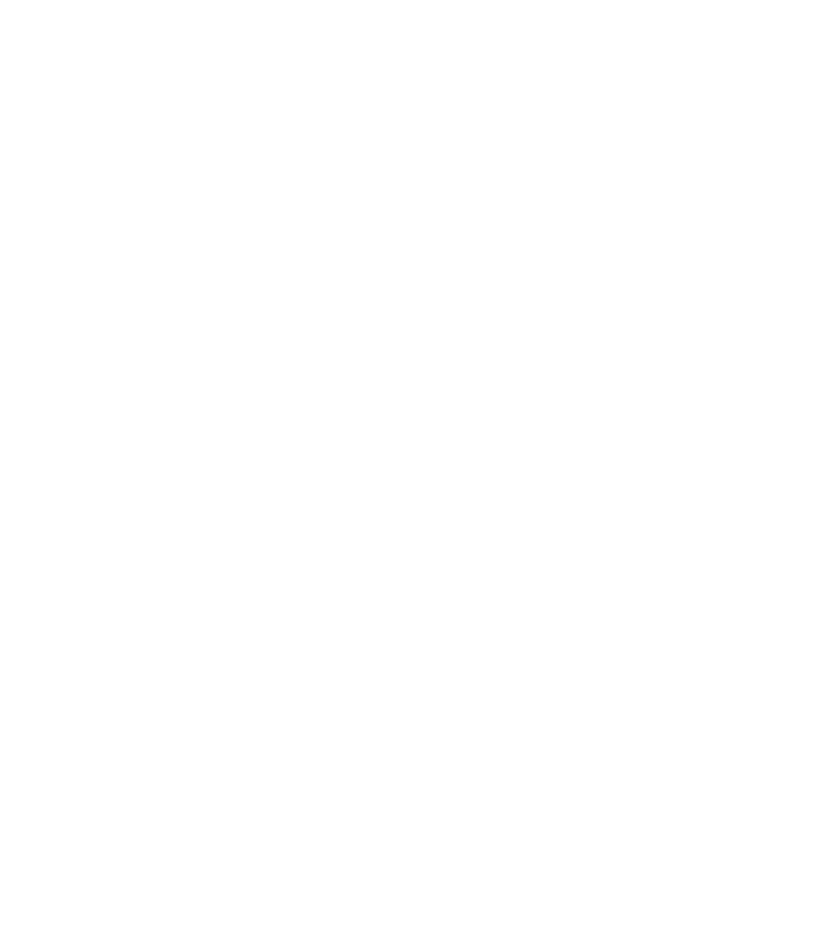
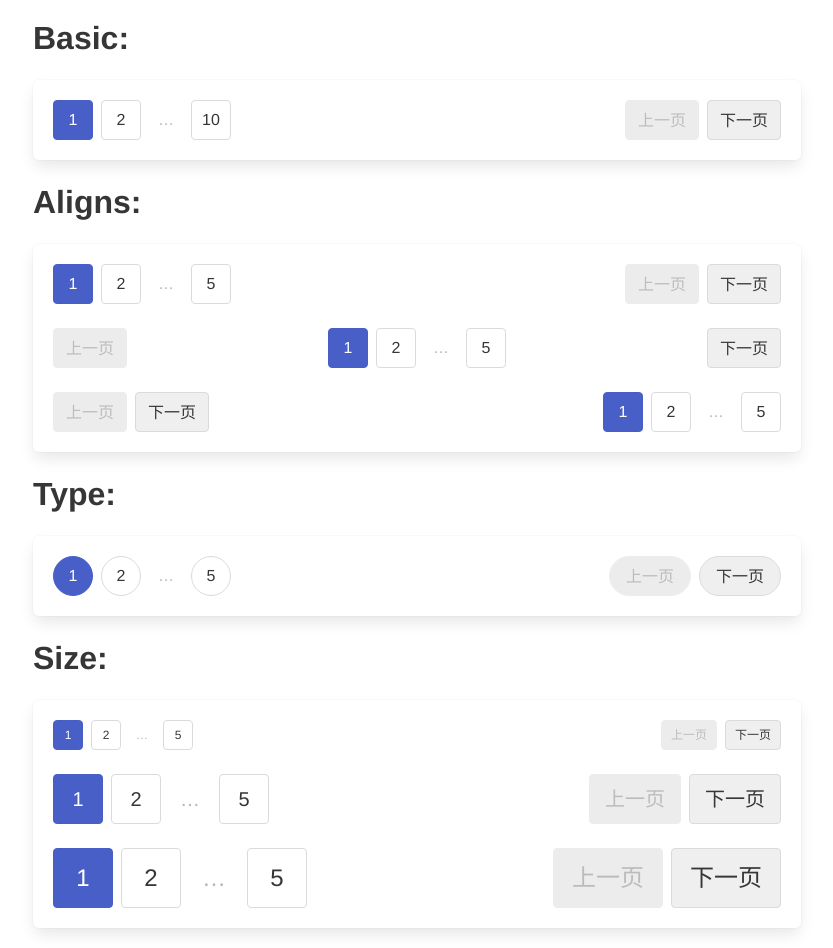
Before and after one commit to vue-bulma/bulma-ui, a Vue app: page /components/pagination in a window 1280 px wide. Shown: the whole page, without its empty margins (223-1056 px from the left). Before the commit the page ends 800 px from the top, so only its background shows below. Built offline with nearby package versions, Linux system fonts and the light colour scheme.

Commit message:
add components-Pagination

```diff
--- a/examples/components/components/Card.vue
+++ b/examples/components/components/Card.vue
@@ -1,7 +1,10 @@
 <template>
-<div>
+  <div class="container">
     <vb-box>
-    <span id="basic" class="title">
+      <span
+        id="basic"
+        class="title"
+      >
         Basic:
       </span>
       <vb-card
@@ -16,7 +19,10 @@
       </vb-card>
     </vb-box>
     <vb-box>
-    <span id="header" class="title">
+      <span
+        id="header"
+        class="title"
+      >
         Header:
       </span>
       <vb-card
@@ -31,7 +37,10 @@
       </vb-card>
     </vb-box>
     <vb-box>
-    <span id="footer" class="title">
+      <span
+        id="footer"
+        class="title"
+      >
         Footer:
       </span>
       <vb-card
--- /dev/null
+++ b/examples/components/components/Pagination.vue
@@ -0,0 +1,52 @@
+<template>
+  <div>
+    <vb-title
+      id="Basic"
+      type="title"
+    >Basic:</vb-title>
+    <vb-box>
+      <vb-pagination :pageCount=10 @topage=topage></vb-pagination>
+    </vb-box>
+
+    <vb-title
+      id="Aligns"
+      type="title"
+    >Aligns:</vb-title>
+    <vb-box>
+      <vb-pagination :pageCount=5 @topage=topage></vb-pagination>
+      <vb-pagination :pageCount=5 align="centered" @topage=topage></vb-pagination>
+      <vb-pagination :pageCount=5 align="right" @topage=topage></vb-pagination>
+    </vb-box>
+
+     <vb-title
+      id="Type"
+      type="title"
+    >Type:</vb-title>
+    <vb-box>
+      <vb-pagination :pageCount=5 @topage=topage rounded></vb-pagination>
+    </vb-box>
+
+    <vb-title
+      id="Size"
+      type="title"
+    >Size:</vb-title>
+    <vb-box>
+      <vb-pagination :pageCount=5 @topage=topage size="small"></vb-pagination>
+      <vb-pagination :pageCount=5 @topage=topage size="medium"></vb-pagination>
+      <vb-pagination :pageCount=5 @topage=topage size="large"></vb-pagination>
+    </vb-box>
+  </div>
+</template>
+
+<script>
+export default {
+  name: 'PaginationExamples',
+  methods: {
+    topage(currentPage) {
+      console.log(`当前页为：${currentPage}`)
+    }
+  }
+}
+</script>
+<style>
+</style>
--- a/examples/components/elements/Button.vue
+++ b/examples/components/elements/Button.vue
@@ -187,7 +187,7 @@
         </vb-button>
         <vb-button>
           <vb-icon name="fa fa-home"></vb-icon>
-          <vb-title>home</vb-title>
+          <vb-title size="6">home</vb-title>
         </vb-button>
       </vb-buttons-List>
     </vb-box>
@@ -210,15 +210,15 @@
       <vb-button-addons>
         <vb-button>
           <vb-icon name="fa fa-align-left"></vb-icon>
-          <vb-title>left</vb-title>
+          <vb-title size="6">left</vb-title>
         </vb-button>
         <vb-button>
           <vb-icon name="fa fa-align-center"></vb-icon>
-          <vb-title>center</vb-title>
+          <vb-title size="6">center</vb-title>
         </vb-button>
         <vb-button>
           <vb-icon name="fa fa-align-right"></vb-icon>
-          <vb-title>right</vb-title>
+          <vb-title size="6">right</vb-title>
         </vb-button>
       </vb-button-addons>
     </vb-box>
@@ -296,7 +296,7 @@
 
     <vb-box>
       <vb-button @click="handleClick">Click event</vb-button>
-      <vb-title>{{title}}</vb-title>
+      <vb-title size="6">{{title}}</vb-title>
     </vb-box>
   </div>
 </template>
@@ -310,7 +310,7 @@
     }
   },
   methods: {
-    handleClick() {
+    handleClick(e) {
       this.title = !this.title
     }
   }
--- a/examples/router.js
+++ b/examples/router.js
@@ -155,6 +155,11 @@
       path: '/components/message',
       name: 'Message',
       component: () => import('./components/components/Message')
+    },
+    {
+      path: '/components/pagination',
+      name: 'Pagination',
+      component: () => import('./components/components/Pagination')
     }
   ]
 })
--- /dev/null
+++ b/src/components/components/Pagination.vue
@@ -0,0 +1,172 @@
+<template>
+  <nav
+    :class="classes"
+    role="navigation"
+    aria-label="pagination"
+  >
+    <button
+      class="pagination-previous"
+      @click.stop.prevent="prePage"
+      :disabled="this.currentPage === 1"
+    >上一页</button>
+    <button
+      class="pagination-next"
+      @click.stop.prevent="nextPage"
+      :disabled="this.pageCount === this.currentPage || this.pageCount ===0"
+    >下一页</button>
+    <ul class="pagination-list">
+      <li>
+        <a
+          v-if="pageCount !== 1"
+          class="pagination-link"
+          :class="{'is-current':currentPage===(1||0)}"
+          aria-label="Goto page 1"
+          @click.stop.prevent="goPage(1)"
+        >1</a>
+      </li>
+      <li>
+        <span
+          v-if="pages.preClipped"
+          class="pagination-ellipsis"
+          @click.stop.prevent="pagerCountOffset('left')"
+        >&hellip;</span>
+      </li>
+
+      <li>
+        <a
+          v-for="(page,index) in pages.ret"
+          :key="index"
+          class="pagination-link"
+          :class="{'is-current':currentPage===page}"
+          :aria-label="'Goto page'+ index"
+          @click.stop.prevent="goPage(page)"
+        >{{page}}</a>
+      </li>
+      <li>
+        <span
+          v-if="pages.nextClipped"
+          class="pagination-ellipsis"
+          @click.stop.prevent="pagerCountOffset('right')"
+        >&hellip;</span>
+      </li>
+      <li>
+        <a
+          v-if="pageCount!=0"
+          class="pagination-link"
+          :class="{'is-current':currentPage===pageCount}"
+          aria-label="Goto page 86"
+          @click.stop.prevent="goPage(pageCount)"
+        >{{pageCount}}</a>
+      </li>
+    </ul>
+  </nav>
+</template>
+
+<script>
+const ALIGNS = ['centered', 'right']
+const SIZE = ['small', 'medium', 'large']
+export default {
+  name: 'VbPagination',
+  props: {
+    pageCount: {
+      type: Number,
+      default: 1
+    },
+    align: {
+      type: String
+    },
+    size: {
+      type: String
+    },
+    rounded: Boolean
+  },
+  data() {
+    return {
+      // 当前页
+      currentPage: 1
+    }
+  },
+  computed: {
+    classes() {
+      const { align, rounded, size } = this
+      const obj = {
+        pagination: true,
+        [`is-${align}`]: !!align,
+        [`is-${size}`]: !!size,
+        'is-rounded': rounded
+      }
+      return obj
+    },
+
+    disabled() {
+      if (this.pageCount <= 1) {
+        return true
+      } else {
+        return false
+      }
+    },
+    // 使用计算属性来得到每次应该显示的页码
+    pages() {
+      let getPages = { ret: [], nextClipped: true, preClipped: false }
+      if (this.currentPage > 3) {
+        // 当前页码大于三时，显示当前页码的前2个
+        // ret.push(this.currentPage - 2)
+        getPages.ret.push(this.currentPage - 1)
+        if (this.currentPage > 3) {
+          // 当前页与第一页差距4以上时显示省略号
+          getPages.preClipped = true
+        }
+      } else {
+        getPages.preClipped = false
+        for (let i = 2; i < this.currentPage; i++) {
+          getPages.ret.push(i)
+        }
+      }
+      if (this.currentPage !== this.pageCount && this.currentPage !== 1) {
+        getPages.ret.push(this.currentPage)
+      }
+      if (this.currentPage < this.pageCount - 2) {
+        // 显示当前页码的后2个
+        getPages.ret.push(this.currentPage + 1)
+        // ret.push(this.currentPage + 2)
+        if (this.currentPage <= this.pageCount - 3) {
+          //  当前页与最后一页差距3以上时显示省略号
+          getPages.nextClipped = true
+        }
+      } else {
+        getPages.nextClipped = false
+        for (let i = this.currentPage + 1; i < this.pageCount; i++) {
+          getPages.ret.push(i)
+        }
+      }
+      // 返回整个页码组
+      return getPages
+    }
+  },
+  methods: {
+    goPage(index) {
+      // 跳转到相应页面
+      if (index !== this.currentPage) {
+        this.currentPage = index
+        this.$emit('topage', this.currentPage)
+      }
+    },
+    prePage() {
+      // 上一页
+      this.currentPage--
+      this.$emit('topage', this.currentPage)
+    },
+    nextPage() {
+      // 下一页
+      this.currentPage++
+      this.$emit('topage', this.currentPage)
+    },
+    pagerCountOffset(direction) {}
+  }
+}
+</script>
+
+<style lang="scss">
+@import '~bulma/sass/utilities/_all';
+@import '~bulma/sass/components/pagination.sass';
+</style>
--- a/src/components/elements/Button.vue
+++ b/src/components/elements/Button.vue
@@ -1,11 +1,11 @@
 <template>
-  <a
+  <button
     :class="classes"
     :disabled="disabled"
     @click="handleClick"
   >
     <slot></slot>
-  </a>
+  </button>
 </template>
 
 <script>
--- a/src/index.js
+++ b/src/index.js
@@ -41,7 +41,7 @@
 import MenuGroup from './components/components/MenuGroup'
 import MenuItem from './components/components/MenuItem'
 import Message from './components/components/Message'
-
+import Pagination from './components/components/Pagination'
 const components = [
   Box,
   Button,
@@ -85,7 +85,8 @@
   Menu,
   MenuGroup,
   MenuItem,
-  Message
+  Message,
+  Pagination
 ]
 
 const install = function(Vue) {
```
Also changed, not shown: src/components/components/Card.vue (+29 -8 lines). Lines whose indentation alone changed are shown as unchanged.
